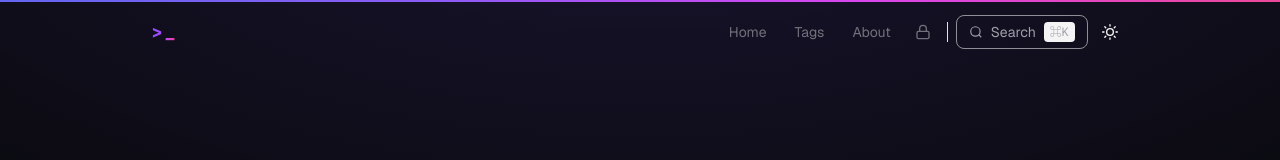
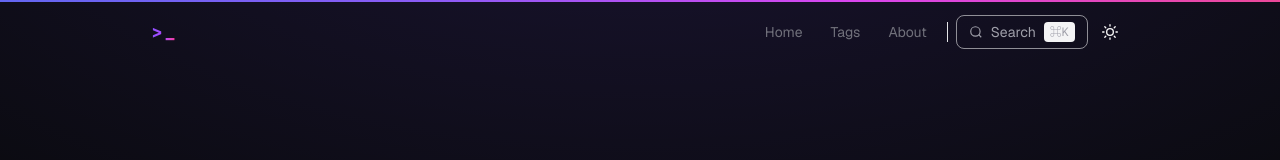
Before and after one commit to tvegis/my-blok, a Next.js app: page /admin in a window 1280 px wide. Shown: the top 160 px of the page. Built offline with nearby package versions, Linux system fonts and the light colour scheme.

Commit message:
Remove admin lock icon from header nav

```diff
--- a/components/layout/header.tsx
+++ b/components/layout/header.tsx
@@ -72,16 +72,6 @@ export function Header() {
             );
           })}
 
-          <Link
-            href="/admin"
-            className="relative px-2 py-2 text-sm rounded-lg transition-colors text-zinc-500 hover:text-zinc-900 dark:hover:text-white"
-            title="管理员登录"
-          >
-            <svg width="16" height="16" viewBox="0 0 24 24" fill="none" stroke="currentColor" strokeWidth="2" strokeLinecap="round" strokeLinejoin="round">
-              <rect x="3" y="11" width="18" height="11" rx="2" ry="2"/><path d="M7 11V7a5 5 0 0 1 10 0v4"/>
-            </svg>
-          </Link>
-
           <div className="w-px h-5 bg-zinc-200 dark:bg-zinc-700 mx-1" />
 
           <SearchDialog />
```
